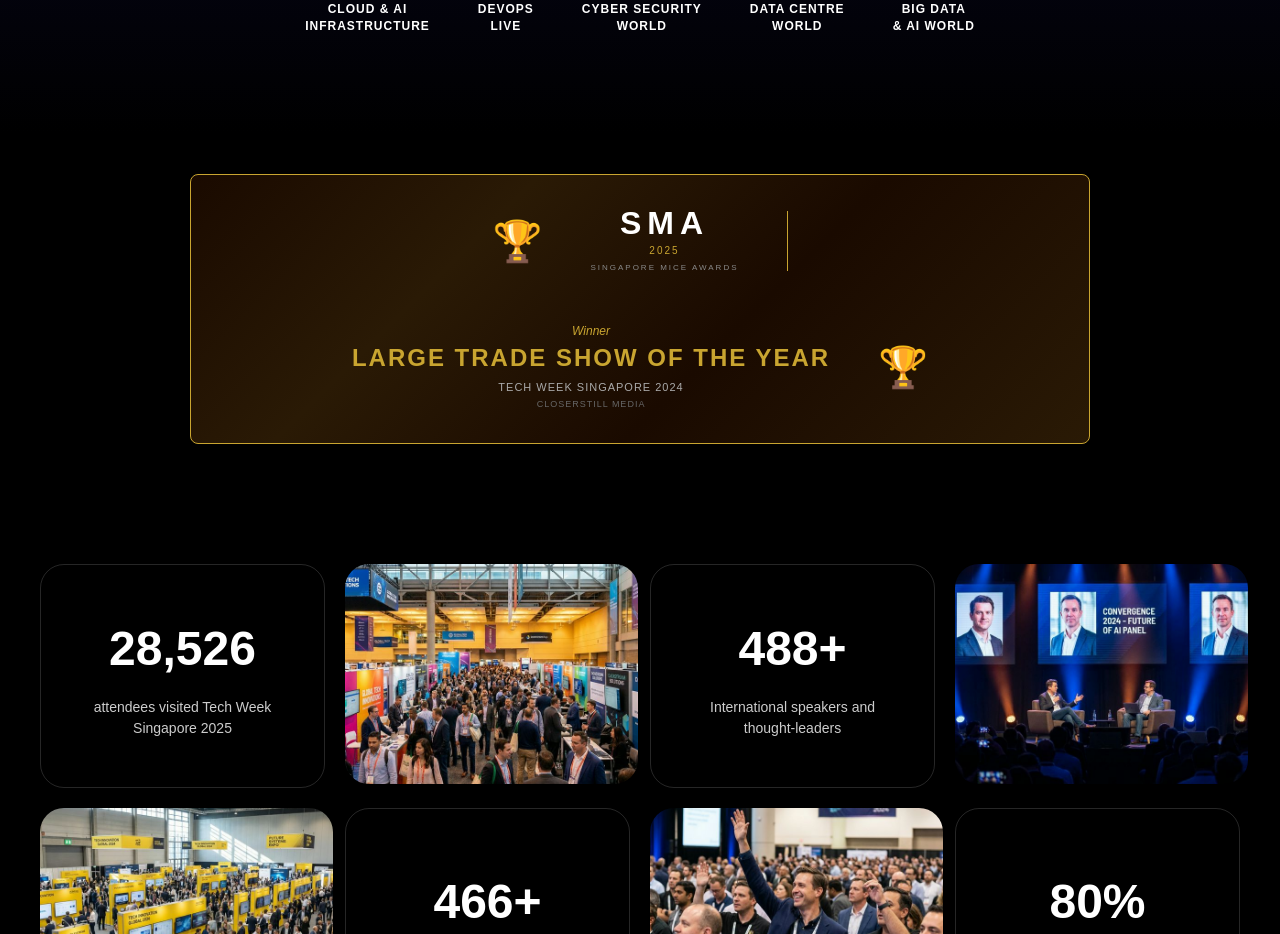
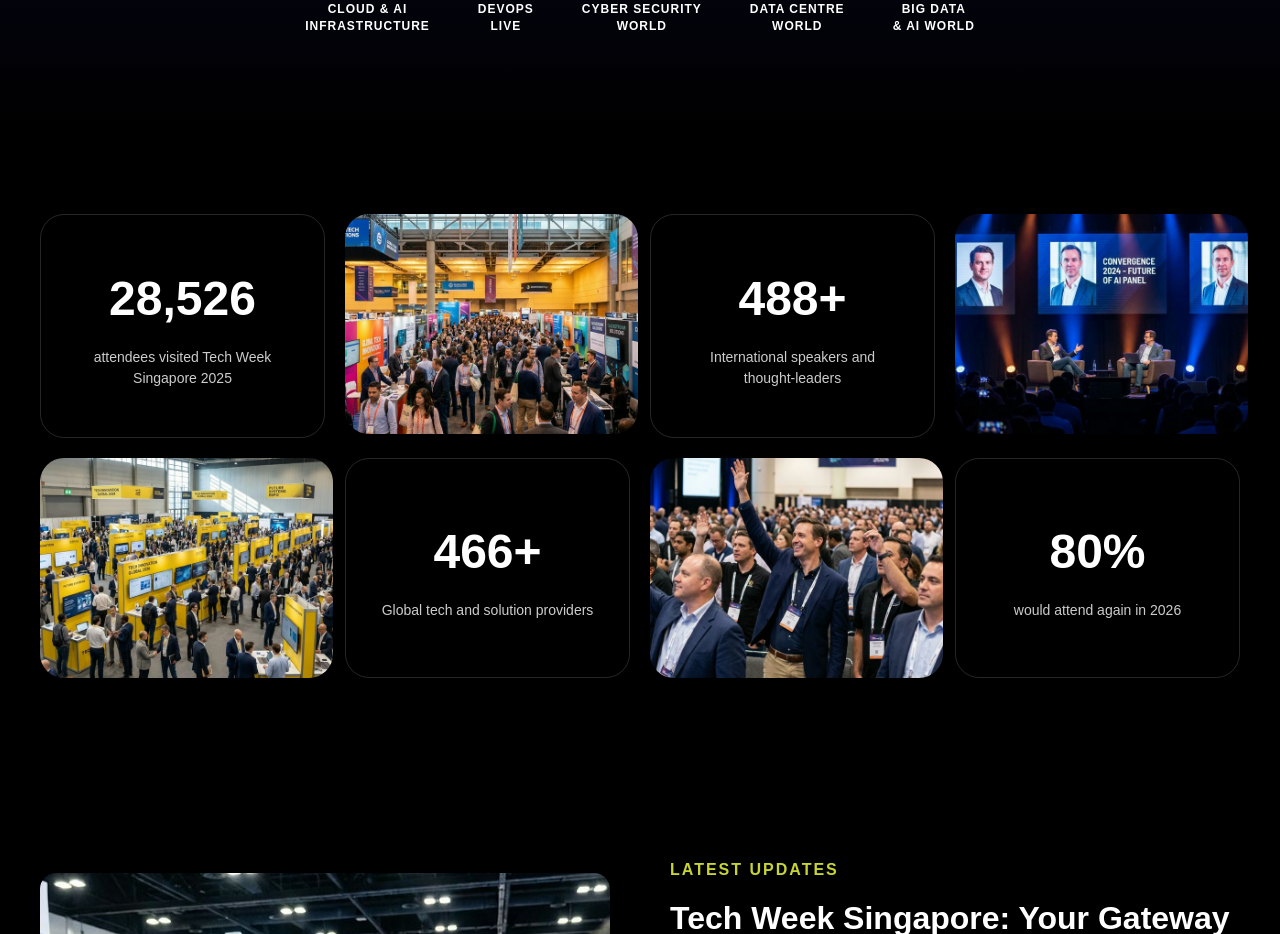
Before and after one commit to victoribironke/babcock-tech-week, a Next.js app: page / in a window 1280 px wide. Shown: the part 1300-2234 px from the top of the page. Built offline with nearby package versions, Linux system fonts and the light colour scheme; a web font is replaced by a local one.

Commit message:
feat: hide AwardBanner on home page

```diff
--- a/app/page.tsx
+++ b/app/page.tsx
@@ -2,7 +2,7 @@ import Header from "./components/Header";
 import Hero from "./components/Hero";
 import CoLocatedBar from "./components/CoLocatedBar";
 import ShowsCtaSection from "./components/ShowsCtaSection";
-import AwardBanner from "./components/AwardBanner";
+// import AwardBanner from "./components/AwardBanner";
 import StatsGrid from "./components/StatsGrid";
 import AboutSection from "./components/AboutSection";
 import SpeakersSection from "./components/SpeakersSection";
@@ -18,7 +18,7 @@ export default function Home() {
         <Hero />
         <CoLocatedBar />
         <ShowsCtaSection />
-        <AwardBanner />
+        {/* <AwardBanner /> */}
         <StatsGrid />
         <AboutSection />
         <SpeakersSection />
```
